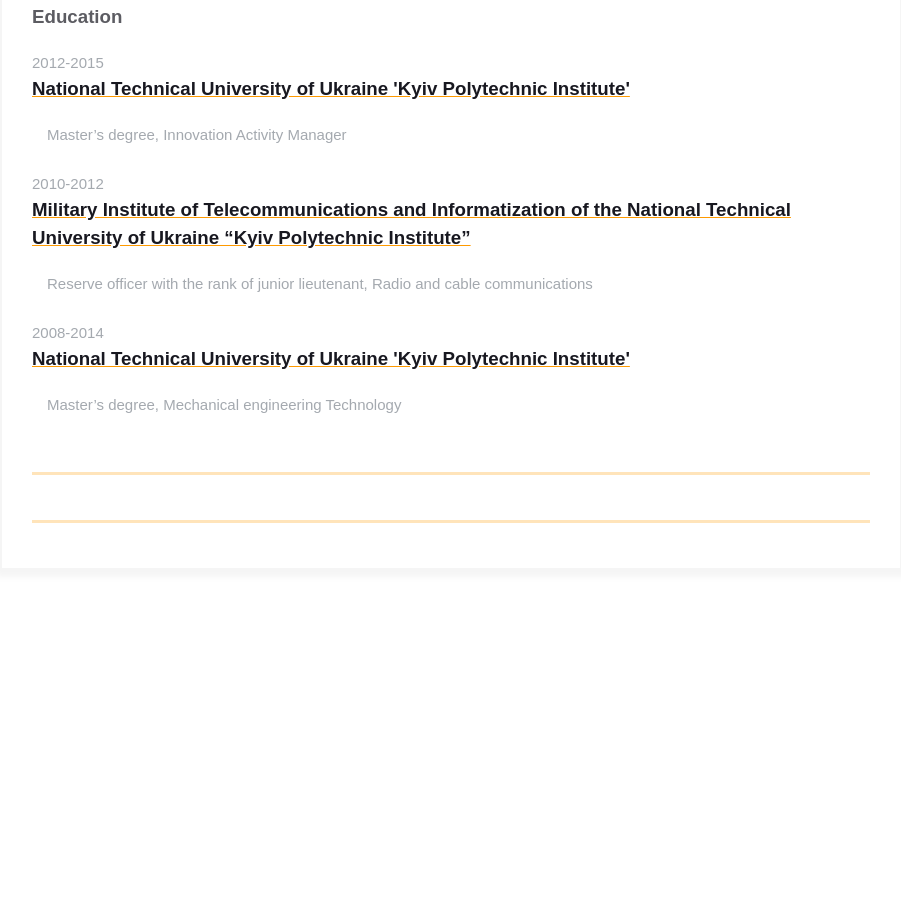
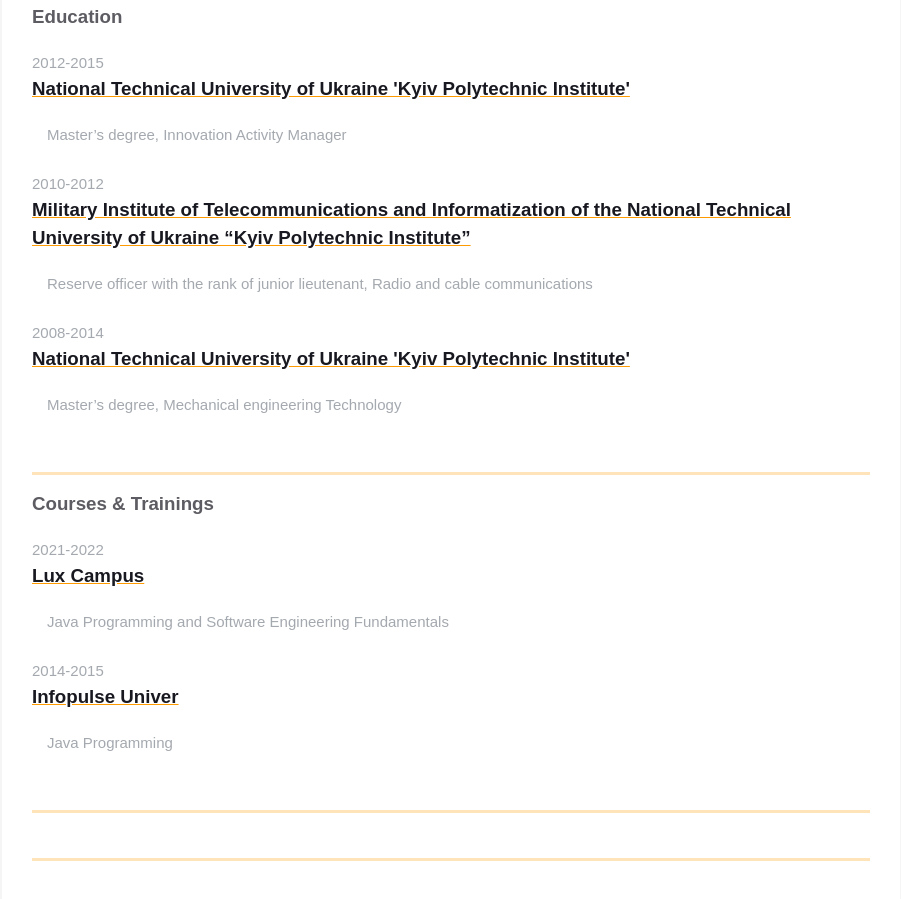
Before and after one commit to Poryvai/homepage, a plain HTML site: page index.html in a window 1280 px wide. Shown: the part 1335-2234 px from the top of the page, without its empty margins (189-1090 px from the left). Before the commit the page ends 1954 px from the top, so only its background shows below. Drawn offline with Linux system fonts and the light colour scheme.

Commit message:
Added courses section with training details

```diff
--- a/index.html
+++ b/index.html
@@ -212,7 +212,7 @@
                 </div>
             </div>
         </div>
-
+        <!-- Education block -->
         <div class="container">
             <div class="resume__block">
                 <div class="main-info fh">
@@ -253,6 +253,37 @@
             </div>
         </div>
 
+        <!-- Courses & Trainings block -->
+        <div class="container">
+            <div class="resume__block">
+                <div class="main-info fh">
+                    <div class="experiences">
+                        <h3 class="experiences__header">Courses & Trainings</h3>
+
+                        <div class="experiences__company">
+                            <div class="experiences__company-header">
+                                <span class="experiences__company-header-durability">2021-2022</span>
+                                <h3 class="experiences__company-header-name">Lux Campus</h3>
+                            </div>
+                            <div class="experiences__company-project">
+                                <span class="experiences__company-project-role">Java Programming and Software Engineering Fundamentals</span>
+                            </div>
+                        </div>
+
+                        <div class="experiences__company">
+                            <div class="experiences__company-header">
+                                <span class="experiences__company-header-durability">2014-2015</span>
+                                <h3 class="experiences__company-header-name">Infopulse Univer</h3>
+                            </div>
+                            <div class="experiences__company-project">
+                                <span class="experiences__company-project-role">Java Programming</span>
+                            </div>
+                        </div>
+                    </div>
+                </div>
+            </div>
+        </div>
+
         <!-- Additional Info Block -->
         <div class="container">
             <div class="resume__block">
```
